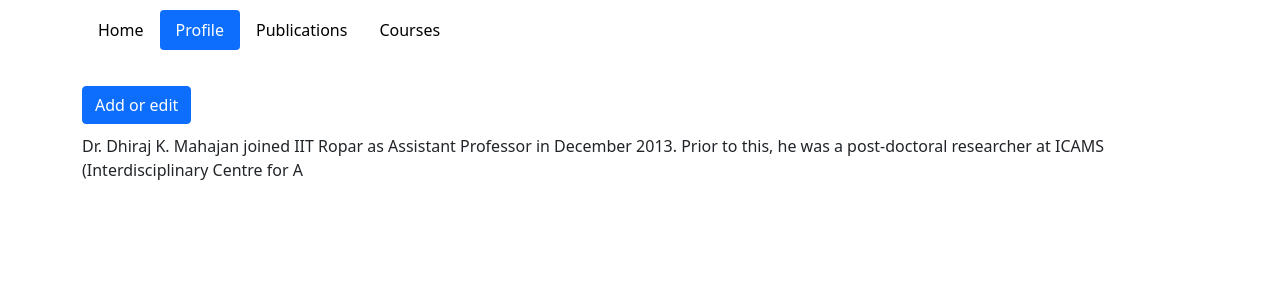
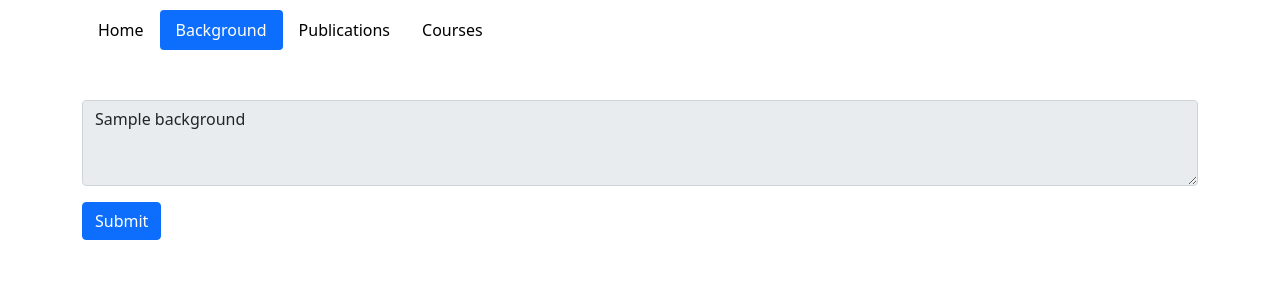
Before and after one commit to Saaransh678/Faculty-Portal, a Django app: template login_app/templates/newprofile.html in a window 1280 px wide, after a click on "Background". Shown: the part 56-356 px from the top of the page. Run offline with Django 3.2, Linux system fonts and the light colour scheme; the template is opened without the code that fills it: most values are stand-ins (such as "Sample title", 1, 10 or a date in 2020).

Commit message:
Profiles Updated, Incomplete

```diff
--- a/login_app/templates/newprofile.html
+++ b/login_app/templates/newprofile.html
@@ -9,11 +9,12 @@
   </li>
   <li class="nav-item" role="presentation">
     <button class="nav-link" id="pills-profile-tab" data-bs-toggle="pill" data-bs-target="#pills-profile" type="button"
-      role="tab" aria-controls="pills-profile" aria-selected="false" style="margin: 10px 0px 10px 0px;">Profile</button>
+      role="tab" aria-controls="pills-profile" aria-selected="false"
+      style="margin: 10px 0px 10px 0px;">Background</button>
   </li>
   <li class="nav-item" role="presentation">
-    <button class="nav-link" id="pills-messages-tab" data-bs-toggle="pill" data-bs-target="#pills-messages"
-      type="button" role="tab" aria-controls="pills-messages" aria-selected="false"
+    <button class="nav-link" id="pills-publications-tab" data-bs-toggle="pill" data-bs-target="#pills-publications"
+      type="button" role="tab" aria-controls="pills-publications" aria-selected="false"
       style="margin: 10px 0px 10px 0px;">Publications</button>
   </li>
   <li class="nav-item" role="presentation">
@@ -28,10 +29,11 @@
     {% block content1 %}{%endblock %}
   </div>
   <div class="tab-pane fade" id="pills-profile" role="tabpanel" aria-labelledby="pills-profile-tab">
-    <button type="button" class="btn btn-primary" data-bs-toggle="modal" data-bs-target="#exampleModal1"
-      style="margin: 10px 0px 10px 0px;">
+    {% if editor %}
+    <button type="button" class="btn btn-primary" style="margin: 10px 0px 10px 0px;">
       Add or edit
     </button>
+    {% endif %}
 
     <!-- Modal -->
     <div class="modal fade" id="exampleModal1" tabindex="-1" aria-labelledby="exampleModalLabel" aria-hidden="true">
@@ -53,14 +55,23 @@
         </div>
       </div>
     </div>
-    <p>Dr. Dhiraj K. Mahajan joined IIT Ropar as Assistant Professor in December 2013. Prior to this, he was a
-      post-doctoral researcher at ICAMS (Interdisciplinary Centre for A</p>
+    <form class="bgform" method="post">
+      {% csrf_token %}
+      <div class=" mb-3">
+        <label for="desc"></label>
+        <textarea name="desc" class="form-control" rows="3" readonly>{{background}}</textarea>
+      </div>
+      <button type="submit" class="btn btn-primary">Submit</button>
+    </form>
+
   </div>
-  <div class="tab-pane fade" id="pills-messages" role="tabpanel" aria-labelledby="pills-messages-tab">
+  <div class="tab-pane fade" id="pills-publications" role="tabpanel" aria-labelledby="pills-publications-tab">
+    {% if editor %}
     <button type="button" class="btn btn-primary" data-bs-toggle="modal" data-bs-target="#exampleModal2"
       style="margin: 10px 0px 10px 0px;">
       Add Publications
     </button>
+    {% endif %}
 
     <!-- Modal -->
     <div class="modal fade" id="exampleModal2" tabindex="-1" aria-labelledby="exampleModalLabel" aria-hidden="true">
@@ -71,24 +82,24 @@
             <button type="button" class="btn-close" data-bs-dismiss="modal" aria-label="Close"></button>
           </div>
           <div class="modal-body">
-            <form>
+            <form method="POST" class="NewPublicationForm">
+              {% csrf_token %}
               <div class="mb-3">
-                <label for="exampleFormControlTextarea1" class="form-label">Authors</label>
-                <textarea class="form-control" id="exampleFormControlTextarea1" rows="3"></textarea>
+                <label for="authors" class="form-label">Authors</label>
+                <textarea class="form-control" id="authors" name="authors" rows="3"></textarea>
               </div>
               <div class="mb-3">
-                <label for="exampleFormControlTextarea1" class="form-label">Name of the Journal</label>
-                <textarea class="form-control" id="exampleFormControlTextarea1" rows="3"></textarea>
+                <label for="journal_name" class="form-label">Name of the Journal</label>
+                <textarea class="form-control" id="journal_name" name="journal_name" rows="3"></textarea>
               </div>
               <div class="mb-3">
-                <label for="startdate" class="form-label">Year</label>
-                <input class="date-own form-control" style="width: 300px;" type="text">
+                <label for="year" class="form-label">Year</label>
+                <input class="date-own form-control" style="width: 300px;" type="number" name=year>
               </div>
 
               <button type="submit" class="btn btn-primary">Submit</button>
             </form>
           </div>
-
         </div>
       </div>
     </div>
@@ -103,25 +114,36 @@
         </tr>
       </thead>
       <tbody>
-        <tr>
+        {% for p in publications %}
+        <tr id="pub-{{p.title}}">
           <th scope="row">1</th>
-          <td> <input type="name" class="form-control" placeholder="Authors" aria-label="Authors"></td>
-          <td> <input type="name" class="form-control" placeholder="journal_name" aria-label="jourmal_name"></td>
-          <td> <input type="name" class="form-control" placeholder="year" aria-label="year"></td>
-          <td> <button type="button" class="btn btn-success">Edit</button>
+          <td> <input type="name" class="form-control" placeholder="Authors" aria-label="Authors" value={{p.authors}}
+              readonly>
+          </td>
+          <td> <input type="name" class="form-control" placeholder="journal_name" aria-label="jourmal_name"
+              value={{p.name}} readonly></td>
+          <td> <input type="name" class="form-control" placeholder="year" aria-label="year" value={{p.year}} readonly>
+          </td>
+          {% if editor %}
+          <td>
+            <button type="button" class="btn btn-success">Edit</button>
             <button type="button" class="btn btn-danger">Delete</button>
           </td>
+          {% endif %}
         </tr>
+        {% endfor %}
 
 
       </tbody>
     </table>
   </div>
   <div class="tab-pane fade" id="pills-settings" role="tabpanel" aria-labelledby="pills-settings-tab">
+    {% if editor %}
     <button type="button" class="btn btn-primary" data-bs-toggle="modal" data-bs-target="#exampleModal3"
       style="margin: 10px 0px 10px 0px;">
       Add Courses
     </button>
+    {% endif %}
 
     <div class="modal fade" id="exampleModal3" tabindex="-1" aria-labelledby="exampleModalLabel" aria-hidden="true">
       <div class="modal-dialog">
@@ -131,17 +153,21 @@
             <button type="button" class="btn-close" data-bs-dismiss="modal" aria-label="Close"></button>
           </div>
           <div class="modal-body">
-            <form>
+            <form method="POST" class="NewCourseFrom">
+              {% csrf_token %}
               <div class="mb-3">
-                <label for="exampleInputcoursename1" class="form-label">Course Name</label>
-                <input type="name" class="form-control" id="exampleInputcoursename1" aria-describedby="emailHelp">
+                <label for="course_code" class="form-label">Course Code</label>
+                <input type="course_name" class="form-control" id="code" name="course_code" aria-describedby="emailHelp"
+                  required>
+              </div>
 
+              <div class="mb-3">
+                <label for="course_name" class="form-label">Course Name</label>
+                <input type="name" class="form-control" id="name" name="course_name" aria-describedby="emailHelp"
+                  required>
               </div>
-              <div class="mb-3">
-                <label for="exampleInputcourseid1" class="form-label">Course ID</label>
-                <input type="name" class="form-control" id="exampleInputcourseid1" aria-describedby="emailHelp">
 
-              </div>
+
               <button type="submit" class="btn btn-primary">Submit</button>
             </form>
           </div>
@@ -158,15 +184,20 @@
         </tr>
       </thead>
       <tbody>
+        {% for c in courses%}
         <tr>
-
           <th scope="row">2</th>
-          <td> <input type="name" class="form-control" placeholder="coureid" aria-label="CourseID"></td>
-          <td> <input type="name" class="form-control" placeholder="CourseName" aria-label="CourseName"></td>
+          <td> <input type="name" class="form-control" placeholder="Course Code" aria-label="CourseCode" readonly
+              value={{c.code}}></td>
+          <td> <input type="name" class="form-control" placeholder="Course Name" aria-label="CourseName" readonly
+              value={{c.name}}></td>
+          {% if editor %}
           <td><button type="button" class="btn btn-success">Edit</button>
             <button type="button" class="btn btn-danger">Delete</button>
           </td>
+          {% endif %}
         </tr>
+        {% endfor %}
 
       </tbody>
     </table>
--- a/login_app/templates/profile.html
+++ b/login_app/templates/profile.html
@@ -174,9 +174,10 @@
                     <h6 class="text-muted f-w-400">98979989898</h6>
                   </div>
                 </div>
+                {% if editor %}
                 <h6 class="m-b-20 m-t-40 p-b-5 b-b-default f-w-600">Number of leaves Available:
                   {{rem_leave}}</h6>
-
+                {% endif %}
                 <div class="row">
                   <div class="col-sm-6">
                     <p class="m-b-10 f-w-600"></p>
```
Also changed, not shown: login_app/forms.py (+8 -23 lines), login_app/urls.py (+6 -14 lines), login_app/views.py (+93 -26 lines).
